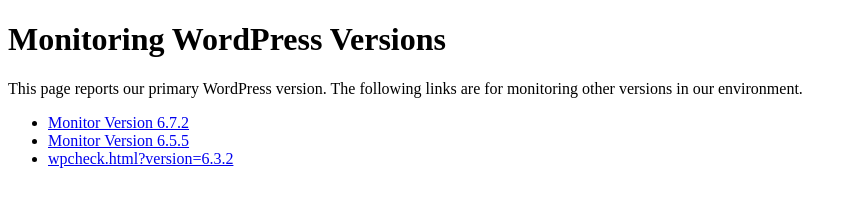
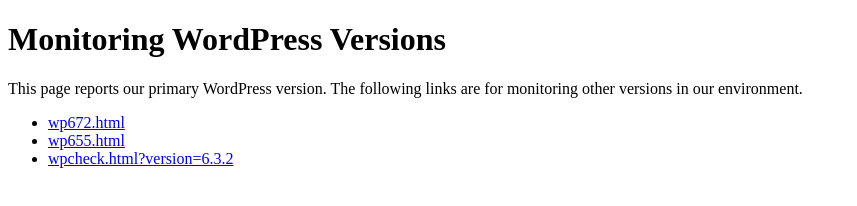
Before and after one commit to tequilya/wpcheck, a plain HTML site: page index.html in a window 1280 px wide. Shown: the whole page, without its empty margins (0-857 px from the left). Drawn offline with Linux system fonts and the light colour scheme.

Commit message:
Update index.html to use CSS class for all the anchor tags.

```diff
--- a/index.html
+++ b/index.html
@@ -1,7 +1,7 @@
 <!DOCTYPE html>
 <html lang="en">
 <head>
-    <title>Primary WP Version</title>
+    <title>WP Version Check</title>
     <meta name="generator" content="WordPress 6.8.2" />
     <style>
         a.show-href::after {
@@ -13,8 +13,8 @@
     <h1>Monitoring WordPress Versions</h1>
     <p>This page reports our primary WordPress version. The following links are for monitoring other versions in our environment.</p>
     <ul>
-        <li><a href="/wp672.html">Monitor Version 6.7.2</a></li>
-        <li><a href="/wp655.html">Monitor Version 6.5.5</a></li>
+        <li><a class="show-href" href="wp672.html"></a></li>
+        <li><a class="show-href" href="wp655.html"></a></li>
         <li><a class="show-href" href="wpcheck.html?version=6.3.2"></a></li>
     </ul>
 </body>
```
